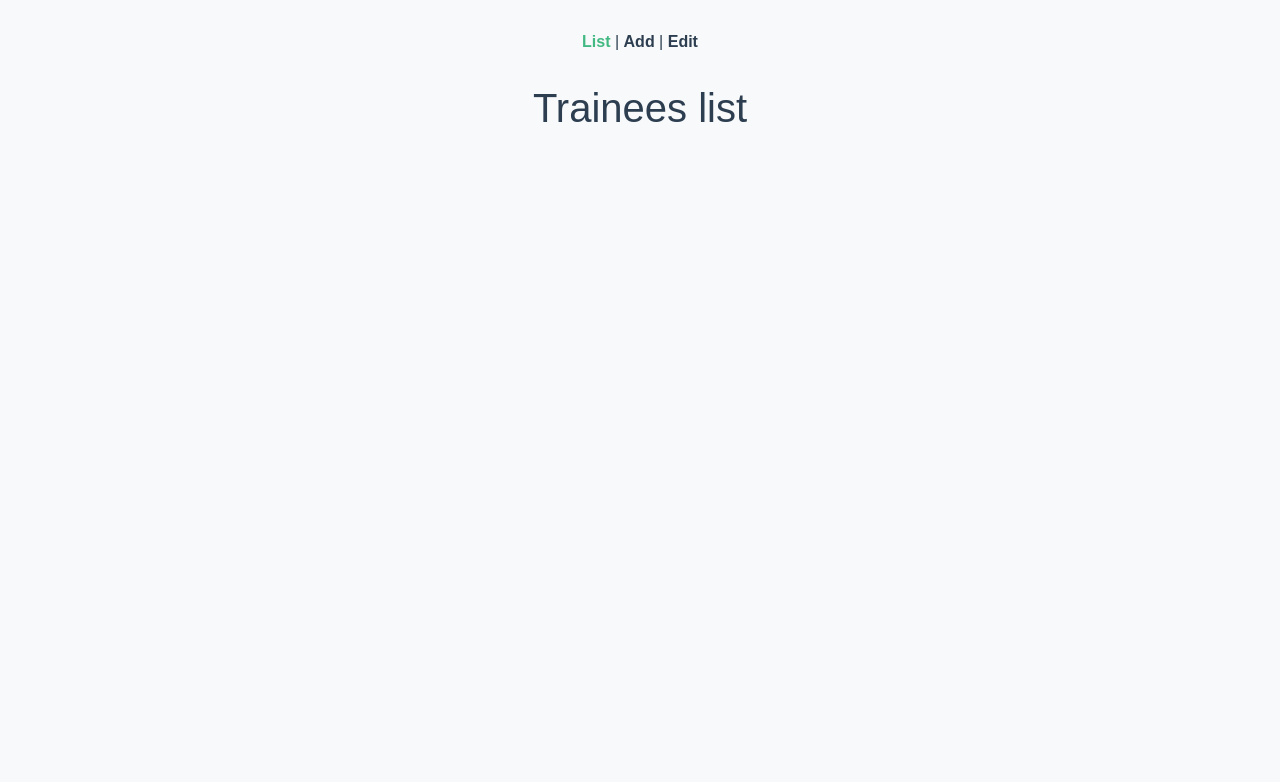
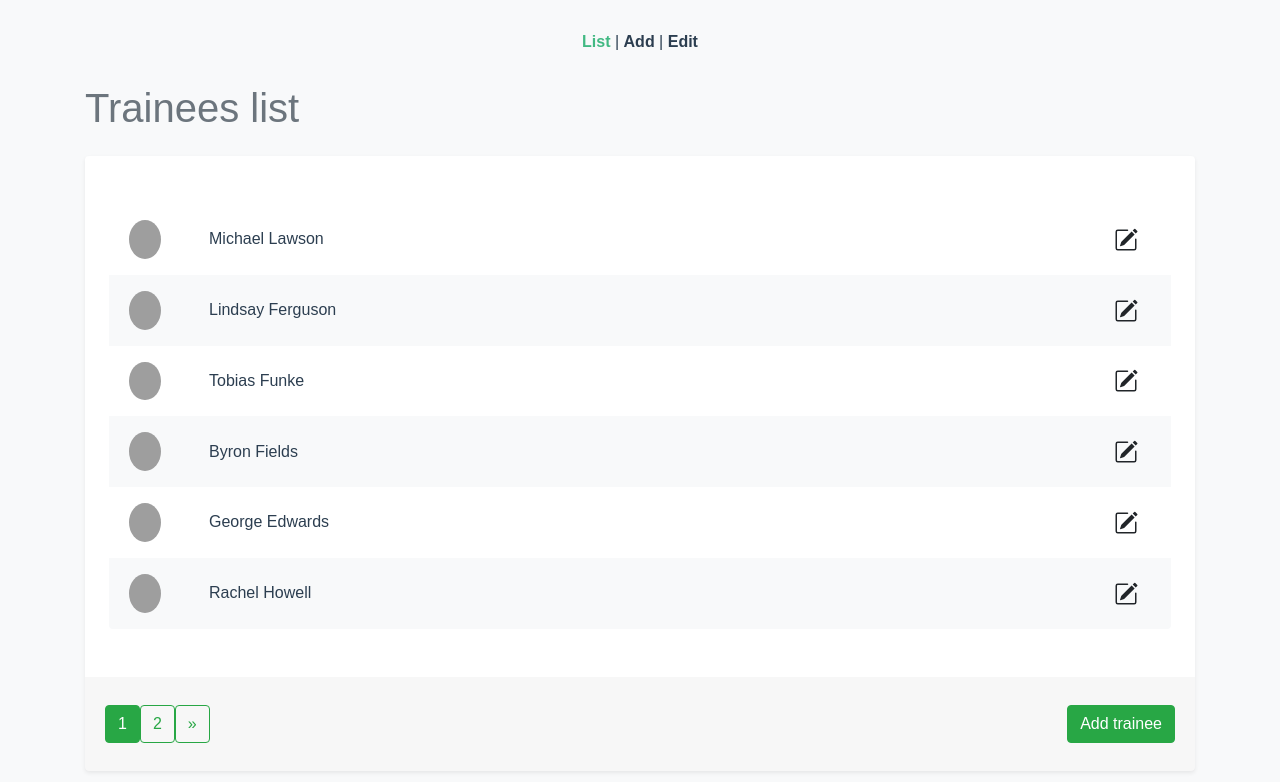
Before and after one commit to SztefkoKamil/footbal-team-task, a Vue app: page / in a window 1280 px wide. Shown: the top 782 px of the page. Built offline with nearby package versions, Linux system fonts and the light colour scheme; grey boxes are pictures that could not be loaded; the HTML template or start-up script is replaced by a standard one.

Commit message:
Add List view content

```diff
--- a/src/views/List.vue
+++ b/src/views/List.vue
@@ -1,13 +1,21 @@
 <template>
-  <div class="list-view">
-    <h1>Trainees list</h1>
+  <div class="view container">
+    <div class="row">
+      <div class="col-12">
+        <h1 class="text-center text-md-left text-secondary">Trainees list</h1>
+      </div>
+    </div>
+    <div class="row">
+      <UsersList />
+    </div>
   </div>
 </template>
 
 <script>
-// @ is an alias to /src
+import UsersList from '@/components/Users-list';
 
 export default {
-  name: 'List'
+  name: 'List',
+  components: { UsersList }
 };
 </script>
```
